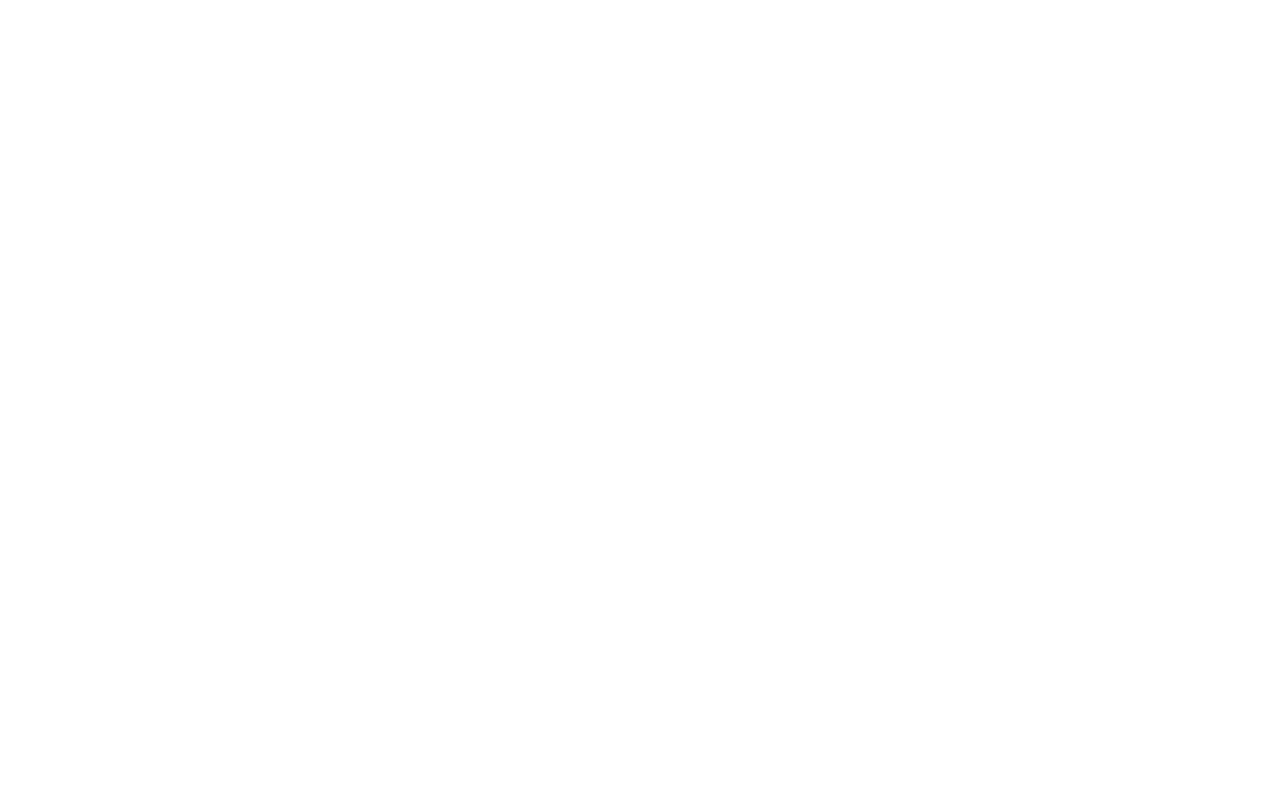
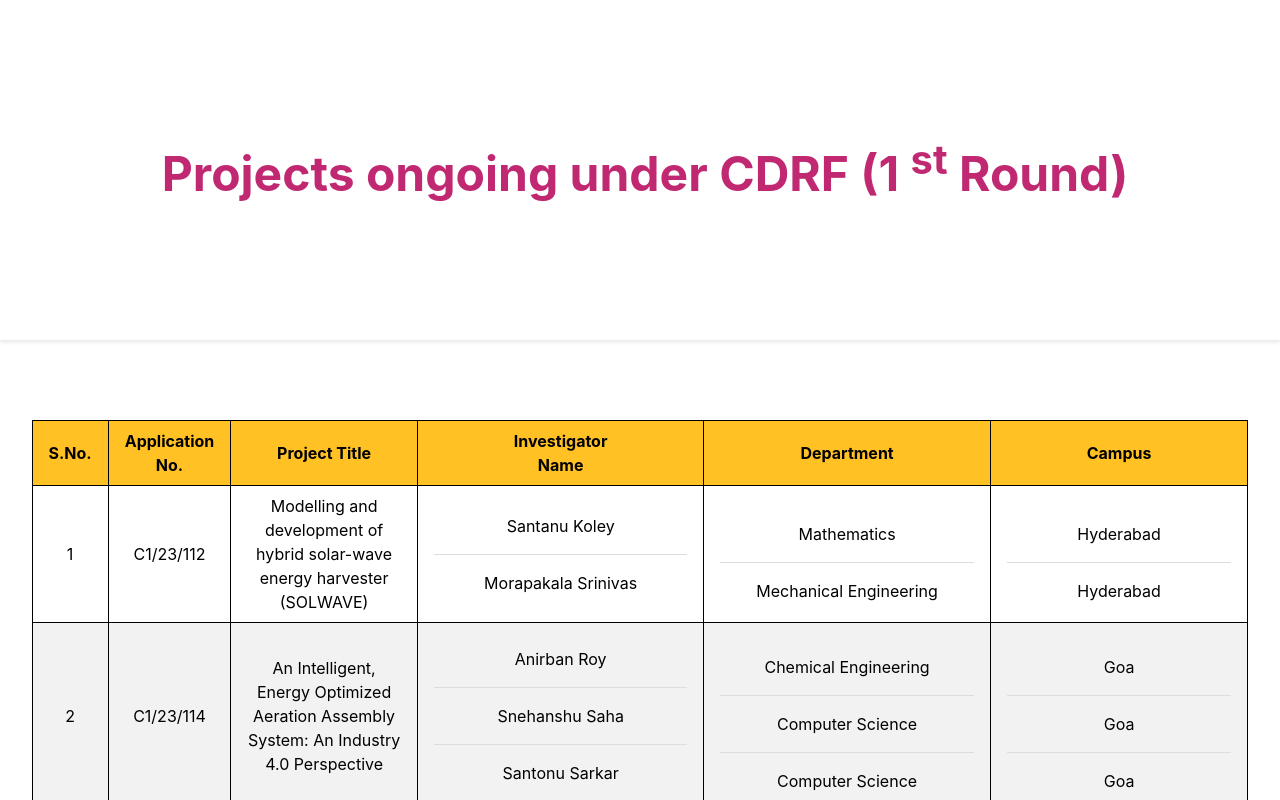
Before and after one commit to PriyanshuShekhar10/sire-cdrf, a React (Create React App) app: page / in a window 1280 px wide. Before the commit this address had no page. Shown: the top 800 px of the page. Built offline with nearby package versions, Linux system fonts and the light colour scheme.

Commit message:
minor change

```diff
--- a/src/App.js
+++ b/src/App.js
@@ -9,7 +9,7 @@
   return (
     <BrowserRouter>
         <Routes>
-            <Route path={'/cdrf'} element={<ProfessorTable />} />
+            <Route path={'/'} element={<ProfessorTable />} />
         </Routes>
     </BrowserRouter>
   );
```
